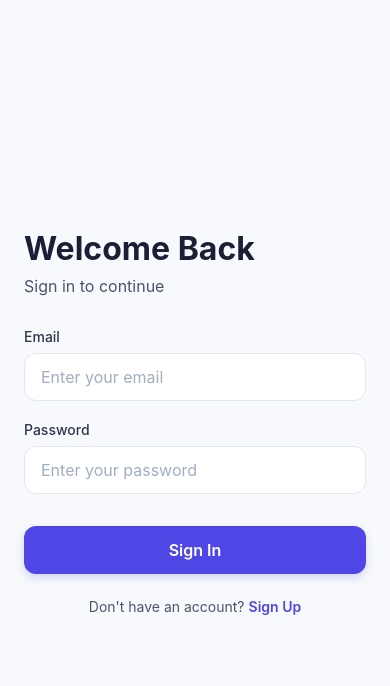
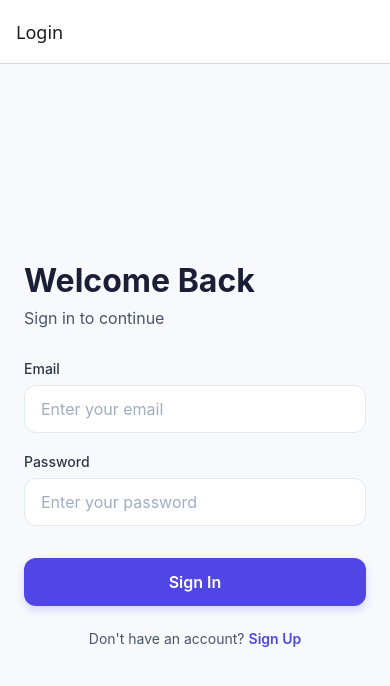
Before and after one commit to dav1lex/exchangeNative, a React Native app: screen / in a window 390 px wide. Shown: the top 686 px of the page. Built offline with nearby package versions, Linux system fonts and the light colour scheme.

Commit message:
home screen improvement

```diff
--- a/App.js
+++ b/App.js
@@ -15,38 +15,13 @@ export default function App() {
     return (
         <BalanceProvider>
             <NavigationContainer>
-                <Stack.Navigator
-                    initialRouteName="Login"
-                    screenOptions={{
-                        headerShown: false,
-                        cardStyle: {backgroundColor: '#F7F9FC'},
-                        presentation: 'card',
-                        animationEnabled: true,
-                    }}
-                >
-                    <Stack.Screen name="Login"
-                        component={LoginScreen}
-                    />
-                    <Stack.Screen
-                        name="Register"
-                        component={RegisterScreen}
-                    />
-                    <Stack.Screen
-                        name="Home"
-                        component={HomeScreen}
-                    />
-                    <Stack.Screen
-                        name="Fund Account"
-                        component={FundAccountScreen}
-                    />
-                    <Stack.Screen
-                        name="Transaction"
-                        component={TransactionScreen}
-                    />
-                    <Stack.Screen
-                        name="Archived Rates"
-                        component={ArchivedRatesScreen}
-                    />
+                <Stack.Navigator initialRouteName="Login">
+                    <Stack.Screen name="Login" component={LoginScreen}/>
+                    <Stack.Screen name="Register" component={RegisterScreen}/>
+                    <Stack.Screen name="Home" component={HomeScreen}/>
+                    <Stack.Screen name="Fund Account" component={FundAccountScreen}/>
+                    <Stack.Screen name="Transaction" component={TransactionScreen}/>
+                    <Stack.Screen name="Archived Rates" component={ArchivedRatesScreen}/>
                 </Stack.Navigator>
             </NavigationContainer>
         </BalanceProvider>
--- a/screens/HomeScreen.js
+++ b/screens/HomeScreen.js
@@ -81,8 +81,7 @@ export default function HomeScreen({navigation}) {
     );
 
     return (
-        <View style={styles.mainContainer}>
-            <SafeAreaView style={styles.safeArea}>
+        <SafeAreaView style={styles.container}>
             <View style={styles.header}>
                 <Text style={styles.balanceText}>
                     Balance: {parseFloat(balance || 0).toFixed(2)} PLN
@@ -112,7 +111,7 @@ export default function HomeScreen({navigation}) {
                 </TouchableOpacity>
             </View>
 
-                <View style={styles.listContainer}>
+            <View style={styles.ratesContainer}>
                 <Text style={styles.ratesTitle}>Exchange Rates</Text>
                 <FlatList
                     data={rates}
@@ -122,7 +121,6 @@ export default function HomeScreen({navigation}) {
                     contentContainerStyle={styles.ratesList}
                 />
             </View>
-            </SafeAreaView>
 
             <Modal
                 visible={showModal}
@@ -133,7 +131,6 @@ export default function HomeScreen({navigation}) {
                 <KeyboardAvoidingView
                     behavior={Platform.OS === "ios" ? "padding" : "height"}
                     style={styles.modalWrapper}
-                    keyboardVerticalOffset={Platform.OS === "ios" ? 40 : 0}
                 >
                     <View style={styles.modalContent}>
                         <Text style={styles.modalTitle}>Buy {selectedCurrency}</Text>
@@ -163,17 +160,14 @@ export default function HomeScreen({navigation}) {
                     </View>
                 </KeyboardAvoidingView>
             </Modal>
-        </View>
+        </SafeAreaView>
     );
 }
 
 const styles = StyleSheet.create({
-    mainContainer: {
+    container: {
         flex: 1,
         backgroundColor: '#F7F9FC',
-    },
-    safeArea: {
-        flex: 1,
         paddingTop: Platform.OS === 'android' ? StatusBar.currentHeight : 0,
     },
     header: {
@@ -207,7 +201,7 @@ const styles = StyleSheet.create({
         fontWeight: '600',
         textAlign: 'center',
     },
-    listContainer: {
+    ratesContainer: {
         flex: 1,
         paddingHorizontal: 16,
     },
```
Lines whose indentation alone changed are shown as unchanged.
